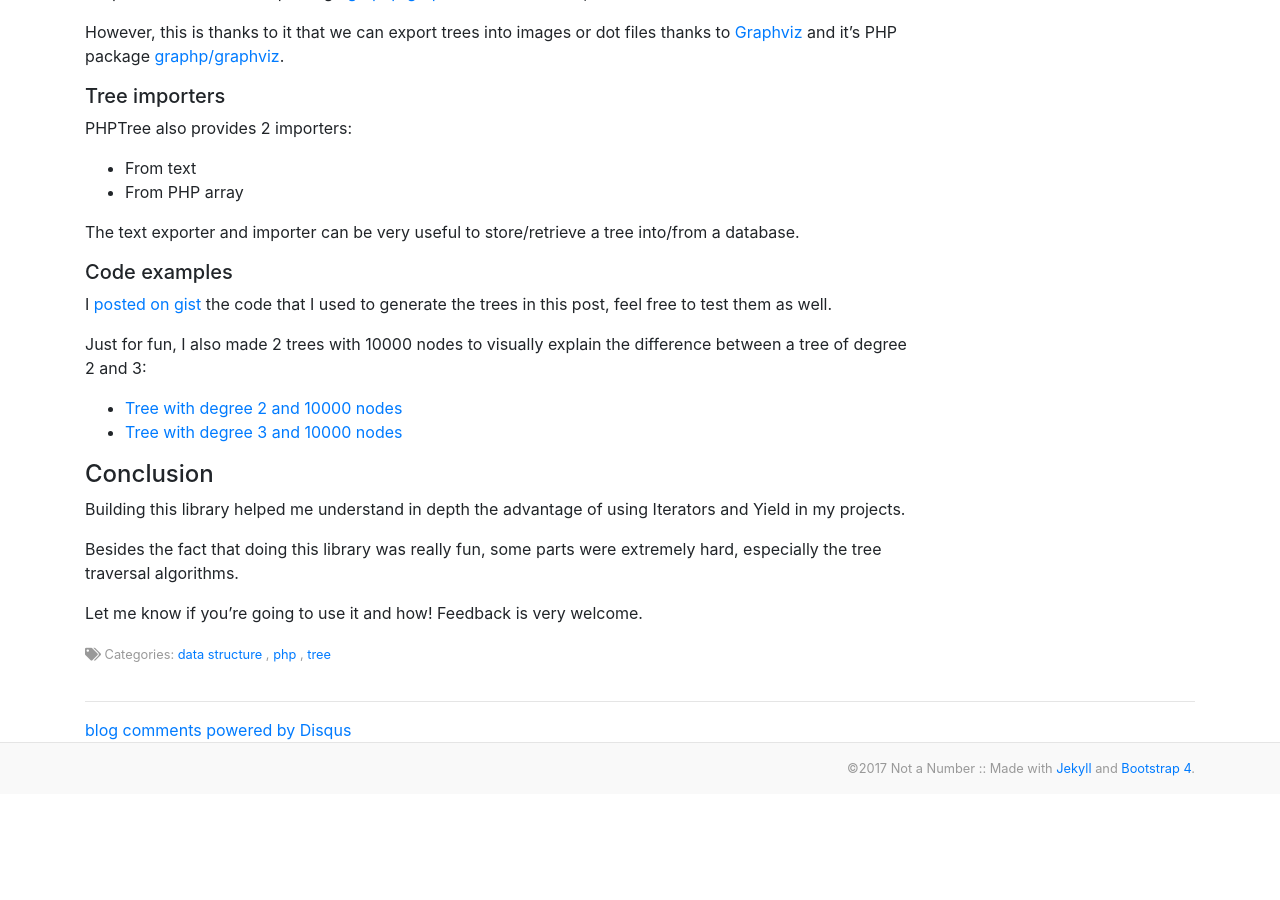
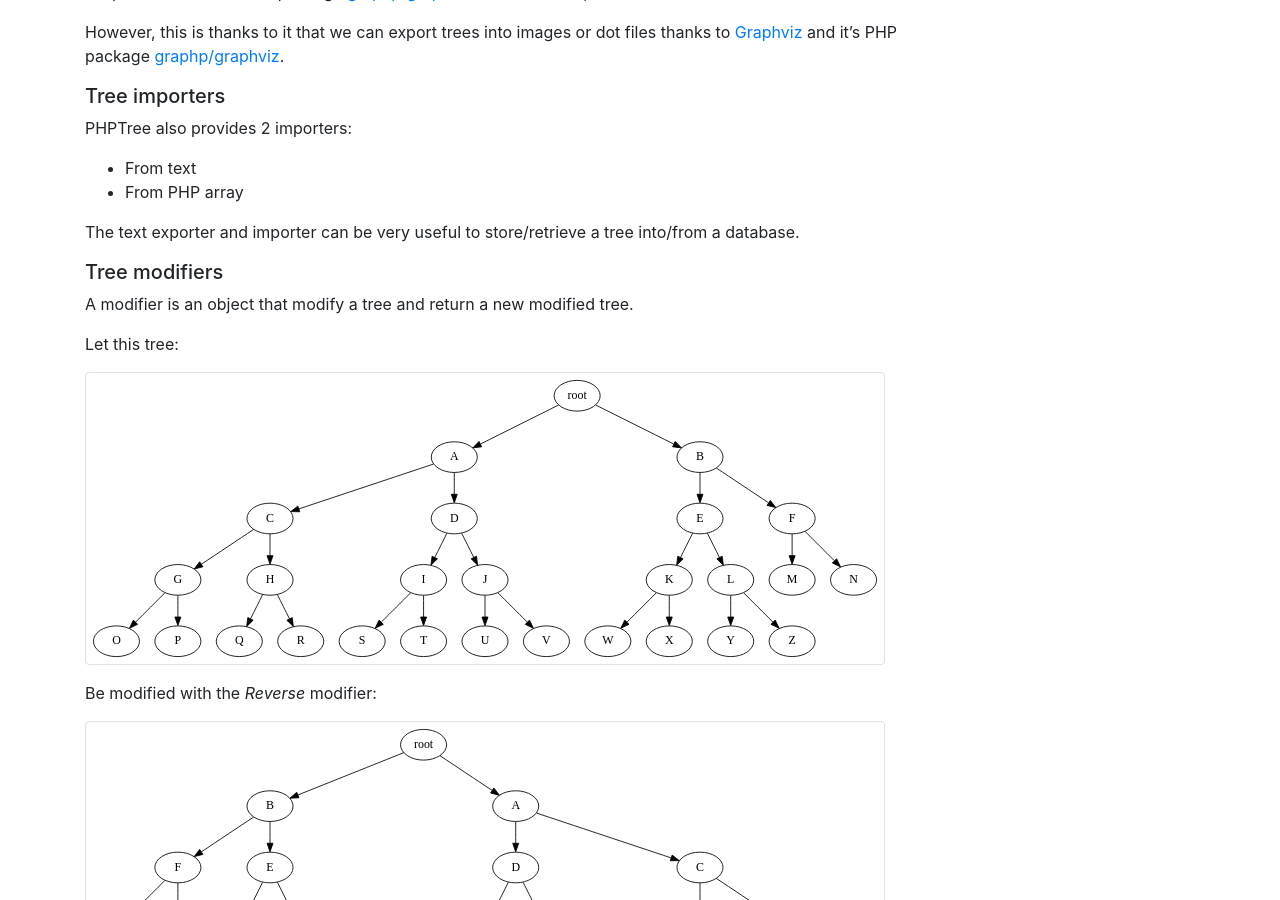
Before and after one commit to drupol/not-a-number.io, a Jekyll site: the page built from _posts/dev/2018-12-27-phptree-a-fast-tree-implementation.md, in a window 1280 px wide and 900 px high, scrolled down 6385 px. Built offline with Jekyll 4.4.1, drawn with Linux system fonts in a browser that asks for light colours; nearby versions of some CDN libraries; comment, search, counter and statistics services are not loaded; before the commit the page ends 7179 px from its top, so only the background shows below that.

Commit message:
Add the Tree modifier paragraph.

```diff
--- a/_posts/dev/2018-12-27-phptree-a-fast-tree-implementation.md
+++ b/_posts/dev/2018-12-27-phptree-a-fast-tree-implementation.md
@@ -260,6 +260,18 @@ PHPTree also provides 2 importers:
 
 The text exporter and importer can be very useful to store/retrieve a tree into/from a database.
 
+##### Tree modifiers
+
+A modifier is an object that modify a tree and return a new modified tree.
+
+Let this tree:
+
+[![An example of tree](/assets/images/posts/tree-example7.svg){:width="800" class="img-thumbnail"}](/assets/images/posts/tree-example7.svg)
+
+Be modified with the *Reverse* modifier:
+
+[![An example of tree](/assets/images/posts/tree-example8.svg){:width="800" class="img-thumbnail"}](/assets/images/posts/tree-example8.svg)
+
 ##### Code examples
 
 I [posted on gist](https://gist.github.com/drupol/c20e3f1a825fae2ebfb06f888401f7dc) the code that I used to generate the trees in this post, feel free to test them as well.
```
Also changed, not shown: assets/images/posts/tree-example7.svg (added), assets/images/posts/tree-example8.svg (added).
